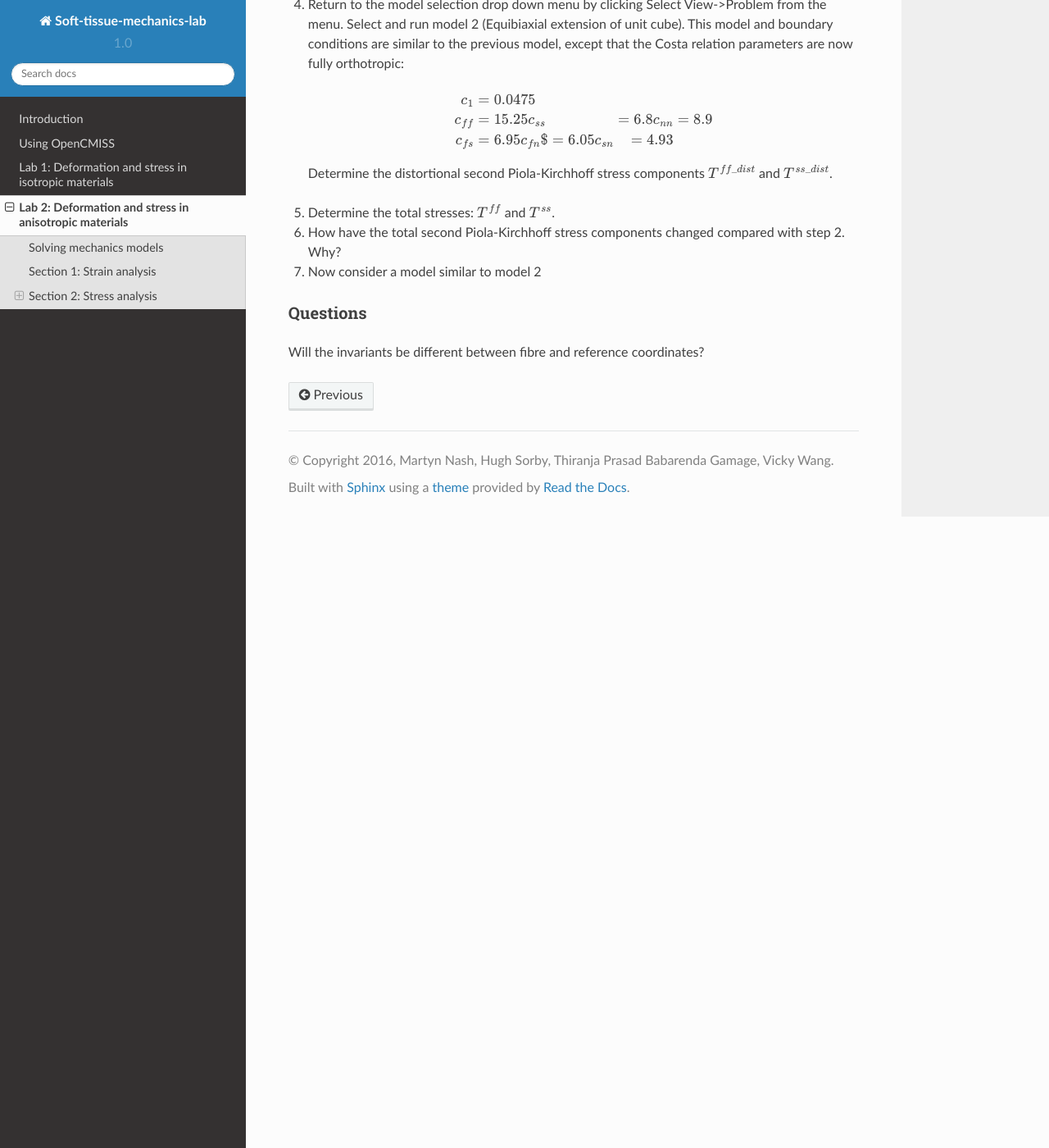
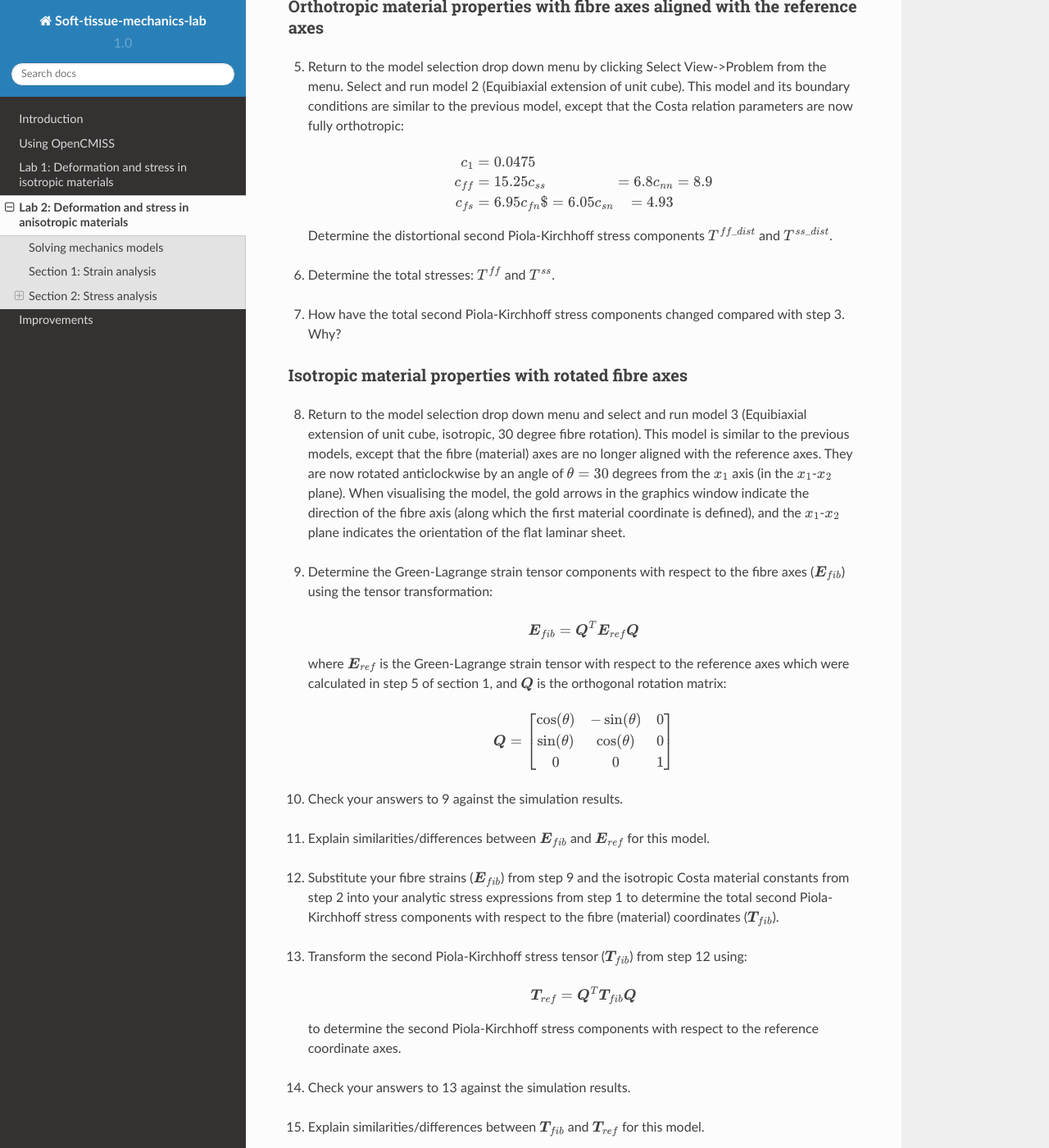
Before and after one commit to mpnash/soft-tissue-mechanics-labs, a Sphinx documentation site: the page built from docs/source/lab2.rst, in a window 1280 px wide and 1400 px high, scrolled down 3351 px. Shown: the whole window at 82% size. Built offline with Sphinx 7.4.7 and the Read the Docs theme 2.0.0, drawn with Linux system fonts in a browser that asks for light colours; some of the changed text lies outside the part shown.

Commit message:
Adding instructions for lab 2

```diff
--- a/docs/source/index.rst
+++ b/docs/source/index.rst
@@ -15,7 +15,7 @@ Contents:
    running_OpenCMISS
    lab1
    lab2
-
+   improvements
 
 Indices and tables
 ==================
--- a/docs/source/lab2.rst
+++ b/docs/source/lab2.rst
@@ -31,7 +31,7 @@ Solving mechanics models
 
 |vspace|
 
-2. Select "Model 1 (Equibiaxial extension of unit cube)" from the drop down menu and click the "run" button (screenshots of this procedure are shown in the :ref:`Running models in OpenCMISS <running-models-in-OpenCMISS>` section).
+2. Select "Model 1 (Equibiaxial extension of unit cube, isotropic, 0 degree fibre rotation)" from the drop down menu and click the "run" button (screenshots of this procedure are shown in the :ref:`Running models in OpenCMISS <running-models-in-OpenCMISS>` section).
 
 |vspace|
 
@@ -67,9 +67,9 @@ Section 1: Strain analysis
 
 5. Write down:
 
-  - the deformation gradient tensor :math:`(\boldsymbol{F}=\frac{\partial\boldsymbol{x}}{\partial\boldsymbol{X}})`,
-  - the right Cauchy-Green deformation tensor :math:`(\boldsymbol{C})`, and
-  - Green-Lagrange strain tensor :math:`(\boldsymbol{E})` (label this :math:`\boldsymbol{E}_{ref}`).
+  - the deformation gradient tensor (:math:`\boldsymbol{F}=\frac{\partial\boldsymbol{x}}{\partial\boldsymbol{X}}`),
+  - the right Cauchy-Green deformation tensor (:math:`\boldsymbol{C}`), and
+  - Green-Lagrange strain tensor (:math:`\boldsymbol{E}`) (label this :math:`\boldsymbol{E}_{ref}`).
 
   .. Note::
 
@@ -77,7 +77,13 @@ Section 1: Strain analysis
 
 6. Check your answers to 4 and 5 against the simulation results.
 
-7. Analytically differentiate the Costa constitutive relation (shown below) with respect to the strain components :math:`(E_{ff})` and :math:`(E_{ss})`. Thus determine analytic expressions for the **distortional components** of the second Piola-Kirchhoff stress tensor.
+|vspace|
+
+==========================
+Section 2: Stress analysis
+==========================
+
+1. Analytically differentiate the Costa constitutive relation (shown below) with respect to the strain components :math:`E_{ff}` and :math:`E_{ss}`. Thus determine analytic expressions for the **distortional components** of the second Piola-Kirchhoff stress tensor.
 
   .. math::
 
@@ -102,14 +108,10 @@ Section 1: Strain analysis
 
 |vspace|
 
-==========================
-Section 2: Stress analysis
-==========================
+Isotropic material properties with fibre axes aligned with the reference axes
+-----------------------------------------------------------------------------
 
-Isotropic material properties
------------------------------
-
-1. The material parameters defined for model 1 are isotropic (equal in the 3 axial directions), i.e.
+2. The material parameters defined for model 1 are isotropic (equal in the 3 axial directions), i.e.
 
   .. math::
 
@@ -117,7 +119,7 @@ Isotropic material properties
     c_{ff} = c_{ss} = c_{nn} &= 15.25 \\
     c_{fs} = c_{fn} = c_{sn} &= 6.05
 
-  Substitute the Green-Lagrange strain components :math:`(\boldsymbol{E})` from Section 1 into your analytic expression from step 7 to determine values for the **distortional components** of the second Piola-Kirchhoff stress tensor. Verify that these distortional stresses are:
+  Substitute the Green-Lagrange strain components (:math:`\boldsymbol{E}`) from Section 1 into your analytic expression from step 1 to determine values for the **distortional components** of the second Piola-Kirchhoff stress tensor. Verify that these distortional stresses are:
 
   .. math::
 
@@ -127,7 +129,9 @@ Isotropic material properties
 
       - For this exercise :math:`Q=3.74`.
 
-2. Determine the total stresses: :math:`T^{ff}` and :math:`T^{ss}` using equation 38 in `Nash and Hunter (2000) <http://link.springer.com/article/10.1023%2FA%3A1011084330767>`_. This requires determining the value for the **hydrostatic pressure**, :math:`p`, which is provided from the simulation results.
+|vspace|
+
+3. Determine the total stresses: :math:`T^{ff}` and :math:`T^{ss}` using equation 38 in `Nash and Hunter (2000) <http://link.springer.com/article/10.1023%2FA%3A1011084330767>`_. This requires determining the value for the **hydrostatic pressure**, :math:`p`, which is provided from the simulation results.
 
   .. Note::
 
@@ -135,12 +139,16 @@ Isotropic material properties
 
       - It is easy to invert a diagonal tensor - check that :math:`C^{MN}C_{MN}=\boldsymbol{I}`.
 
-3. Check your answers to 2 against the simulation results.
+|vspace|
 
-Anisotropic material properties
--------------------------------
+4. Check your answers to 3 against the simulation results.
 
-4. Return to the model selection drop down menu by clicking Select View->Problem from the menu. Select and run model 2 (Equibiaxial extension of unit cube). This model and boundary conditions are similar to the previous model, except that the Costa relation parameters are now fully orthotropic:
+|vspace|
+
+Orthotropic material properties with fibre axes aligned with the reference axes
+-------------------------------------------------------------------------------
+
+5. Return to the model selection drop down menu by clicking Select View->Problem from the menu. Select and run model 2 (Equibiaxial extension of unit cube). This model and its boundary conditions are similar to the previous model, except that the Costa relation parameters are now fully orthotropic:
 
   .. math::
 
@@ -154,15 +162,115 @@ Anisotropic material properties
 
   Determine the distortional second Piola-Kirchhoff stress components :math:`T^{ff\_dist}` and :math:`T^{ss\_dist}`.
 
-5.  Determine the total stresses: :math:`T^{ff}` and :math:`T^{ss}`.
+|vspace|
 
-6. How have the total second Piola-Kirchhoff stress components changed compared with step 2. Why?
+6.  Determine the total stresses: :math:`T^{ff}` and :math:`T^{ss}`.
 
-7. Now consider a model similar to model 2
+|vspace|
+
+7. How have the total second Piola-Kirchhoff stress components changed compared with step 3. Why?
+
+|vspace|
+
+
+Isotropic material properties with rotated fibre axes
+-----------------------------------------------------
+
+8. Return to the model selection drop down menu and select and run model 3 (Equibiaxial extension of unit cube, isotropic, 30 degree fibre rotation). This model is similar to the previous models, except that the fibre (material) axes are no longer aligned with the reference axes. They are now rotated anticlockwise by an angle of :math:`\theta=30` degrees from the :math:`x_{1}` axis (in the :math:`x_{1}`-:math:`x_{2}` plane). When visualising the model, the gold arrows in the graphics window indicate the direction of the fibre axis (along which the first material coordinate is defined), and the :math:`x_{1}`-:math:`x_{2}` plane indicates the orientation of the flat laminar sheet.
+
+|vspace|
+
+9. Determine the Green-Lagrange strain tensor components with respect to the fibre axes (:math:`\boldsymbol{E}_{fib}`) using the tensor transformation:
+
+  .. math::
+
+    \boldsymbol{E}_{fib} = \boldsymbol{Q}^{T} \boldsymbol{E}_{ref} \boldsymbol{Q}
+
+  where :math:`\boldsymbol{E}_{ref}` is the Green-Lagrange strain tensor with respect to the reference axes which were calculated in step 5 of section 1, and :math:`\boldsymbol{Q}` is the orthogonal rotation matrix:
+
+  .. math::
+
+      \boldsymbol{Q} =
+      \begin{bmatrix}
+        \cos(\theta) & -\sin(\theta) & 0  \\
+        \sin(\theta) &  \cos(\theta) & 0  \\
+        0              &  0              & 1
+      \end{bmatrix}
+
+|vspace|
+
+10. Check your answers to 9 against the simulation results.
+
+|vspace|
+
+11. Explain similarities/differences between :math:`\boldsymbol{E}_{fib}` and :math:`\boldsymbol{E}_{ref}` for this model.
+
+|vspace|
+
+12. Substitute your fibre strains (:math:`\boldsymbol{E}_{fib}`) from step 9 and the isotropic Costa material constants from step 2 into your analytic stress expressions from step 1 to determine the total second Piola-Kirchhoff stress components with respect to the fibre (material) coordinates (:math:`\boldsymbol{T}_{fib}`).
+
+|vspace|
+
+13. Transform the second Piola-Kirchhoff stress tensor (:math:`\boldsymbol{T}_{fib}`) from step 12  using:
+
+  .. math::
+
+    \boldsymbol{T}_{ref} = \boldsymbol{Q}^{T} \boldsymbol{T}_{fib} \boldsymbol{Q}
+
+  to determine the second Piola-Kirchhoff stress components with respect to the reference coordinate axes.
+
+|vspace|
+
+14. Check your answers to 13 against the simulation results.
+
+|vspace|
+
+15. Explain similarities/differences between :math:`\boldsymbol{T}_{fib}` and :math:`\boldsymbol{T}_{ref}` for this model.
+
+|vspace|
+
+16. What would you expect from the analysis in steps 8-15 if the fibre angle was changed from 30 to 45 degrees for this isotropic model?  What do you notice about the stress tensors :math:`\boldsymbol{T}_{fib}` and :math:`\boldsymbol{T}_{ref}` for this isotropic model subject to the equibiaxial deformation? Explain.
+
+  .. note::
+
+   You should not need to solve the model to answer this questions, but if you need the extra practice, apply steps 8-15 to model 4 (Equibiaxial extension of unit cube, isotropic, 45 degree fibre rotation).
+
+|vspace|
+
+Orthotropic material properties with rotated fibre axes
+-------------------------------------------------------
+
+17. Now run model 5. This is an othotropic similar to that described in step 5 above, except that the fibre angle is changed from 0 to 45 degrees with respect to the :math:`x_{1}`-axis (in the :math:`x_{1}`-:math:`x_{2}` plane). Repeat the analysis in steps 8-15.
+
+|vspace|
+
+18. How do the stress components of :math:`\boldsymbol{T}_{fib}` and :math:`\boldsymbol{T}_{ref}` compare to step 7.  Explain similarities and differences.
+
+|vspace|
+
+19. Now run model 6. This is an othotropic similar to that described in step 5 above, except that the fibre angle is changed from 0 to 90 degrees with respect to the :math:`x_{1}`-axis (in the :math:`x_{1}`-:math:`x_{2}` plane). Repeat the analysis in steps 8-15.
+
+|vspace|
+
+20. How do the stress components of :math:`\boldsymbol{T}_{fib}` and :math:`\boldsymbol{T}_{ref}` compare to step 7.  Explain similarities and differences.
+
+|vspace|
 
 Questions
 ---------
 
+After you have completed the above exercises, answer the following questions:
 
+a. Will the invariants of :math:`\boldsymbol{C}` be different when calculated with respect to fibre or reference coordinates?
 
-Will the invariants be different between fibre and reference coordinates?
+|vspace|
+
+.. note::
+
+  By the end of this lab you should be able to:
+
+    - compare and contrast spatial versus material coordinates.
+
+    - analyse large deformation kinematics with respect to reference or material coordinates.
+
+    - define stress tensors with respect to spatial or material coordinates.
```
Also changed, not shown: docs/source/improvements.rst (added, +44 -0 lines).
